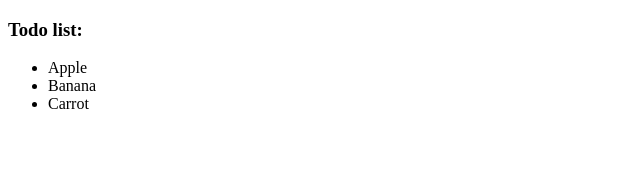
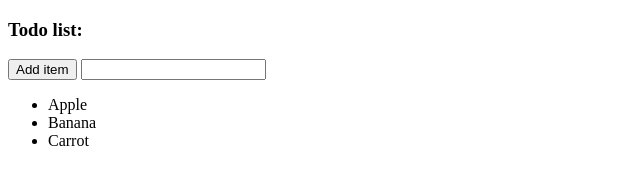
Before and after one commit to scboesch/vue-todo, a website built with Parcel: page index.html in a window 1280 px wide. Shown: the whole page, without its empty margins (0-640 px from the left). Built offline with nearby package versions, Linux system fonts and the light colour scheme.

Commit message:
Added button and input to add item.

```diff
--- a/index.html
+++ b/index.html
@@ -8,10 +8,12 @@
   <body>
     <div id="app">
       <h3>{{title}}</h3>
+      <button @click="items.push(nextItem)">Add item</button>
+      <input v-model="nextItem">
       <ul>
-       <li v-for="item in items">
-        {{item}}
-      </li>
+        <li v-for="item in items">
+          {{item}}
+        </li>
       </ul>
     </div>
     <script src="https://unpkg.com/vue"></script>
```
